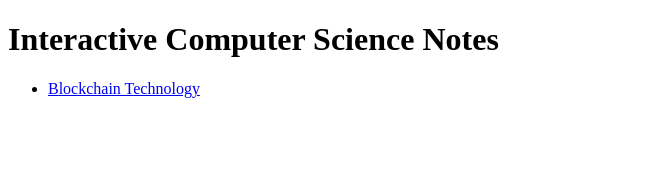
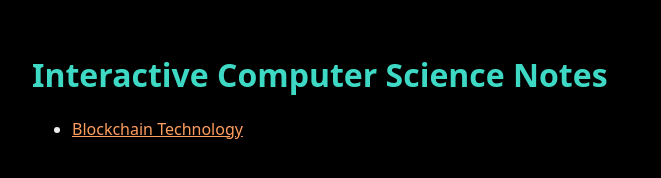
Before and after one commit to harshika-code/interactive-computer-science-notes, a plain HTML site: page index.html in a window 1280 px wide. Shown: the whole page, without its empty margins (0-661 px from the left). Drawn offline with Linux system fonts and the light colour scheme.

Commit message:
Update index.html

```diff
--- a/index.html
+++ b/index.html
@@ -2,12 +2,13 @@
 <html lang="en">
 <head>
 <meta charset="UTF-8">
+<meta name="viewport" content="width=device-width, initial-scale=1">
 <title>Interactive Computer Science Notes</title>
 </head>
-<body>
-<h1>Interactive Computer Science Notes</h1>
+<body style="background:#000;color:#eee;font-family:system-ui,sans-serif;padding:24px">
+<h1 style="color:#3dd9c5">Interactive Computer Science Notes</h1>
 <ul>
-  <li><a href="blockchain/Blockchain_Interactive_Study.html">Blockchain Technology</a></li>
+  <li><a href="blockchain/Blockchain_Interactive_Study.html" style="color:#ff9e5e">Blockchain Technology</a></li>
 </ul>
 </body>
 </html>
```
